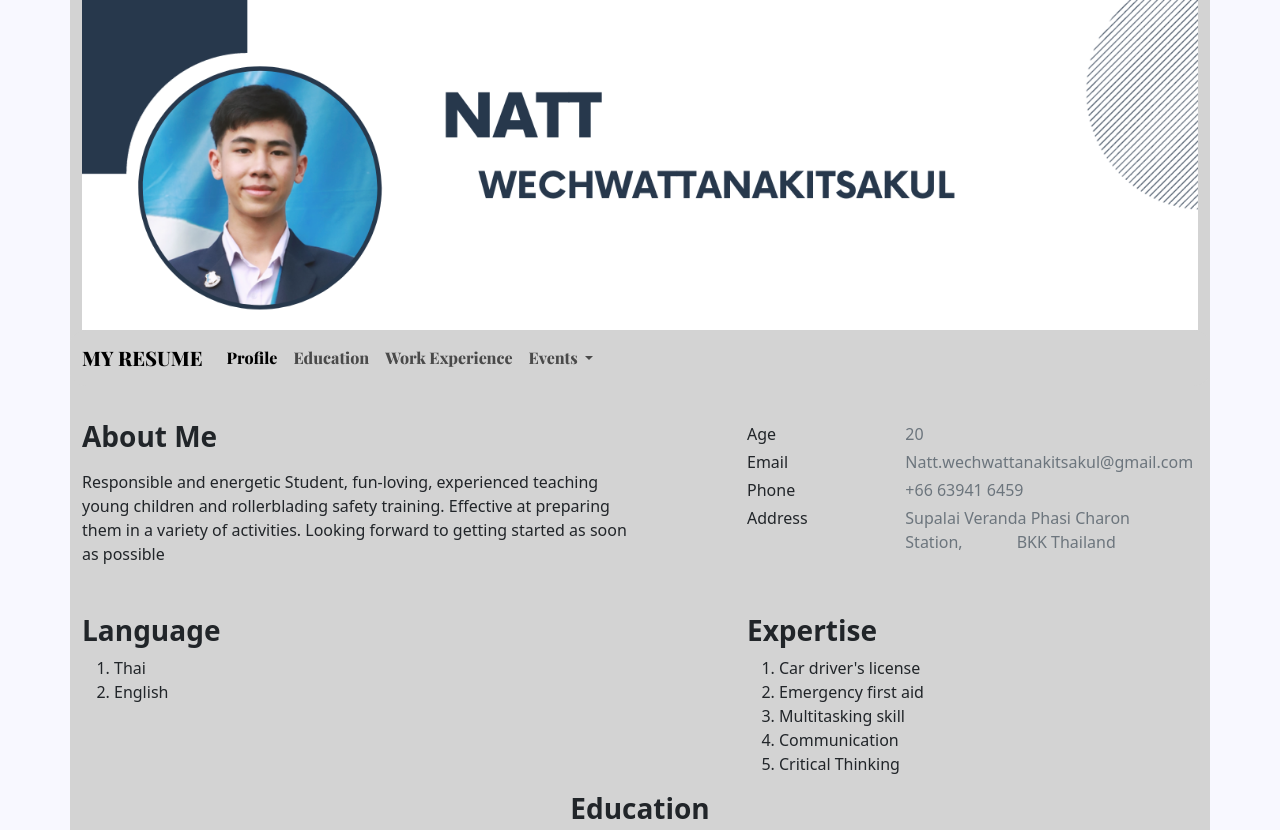
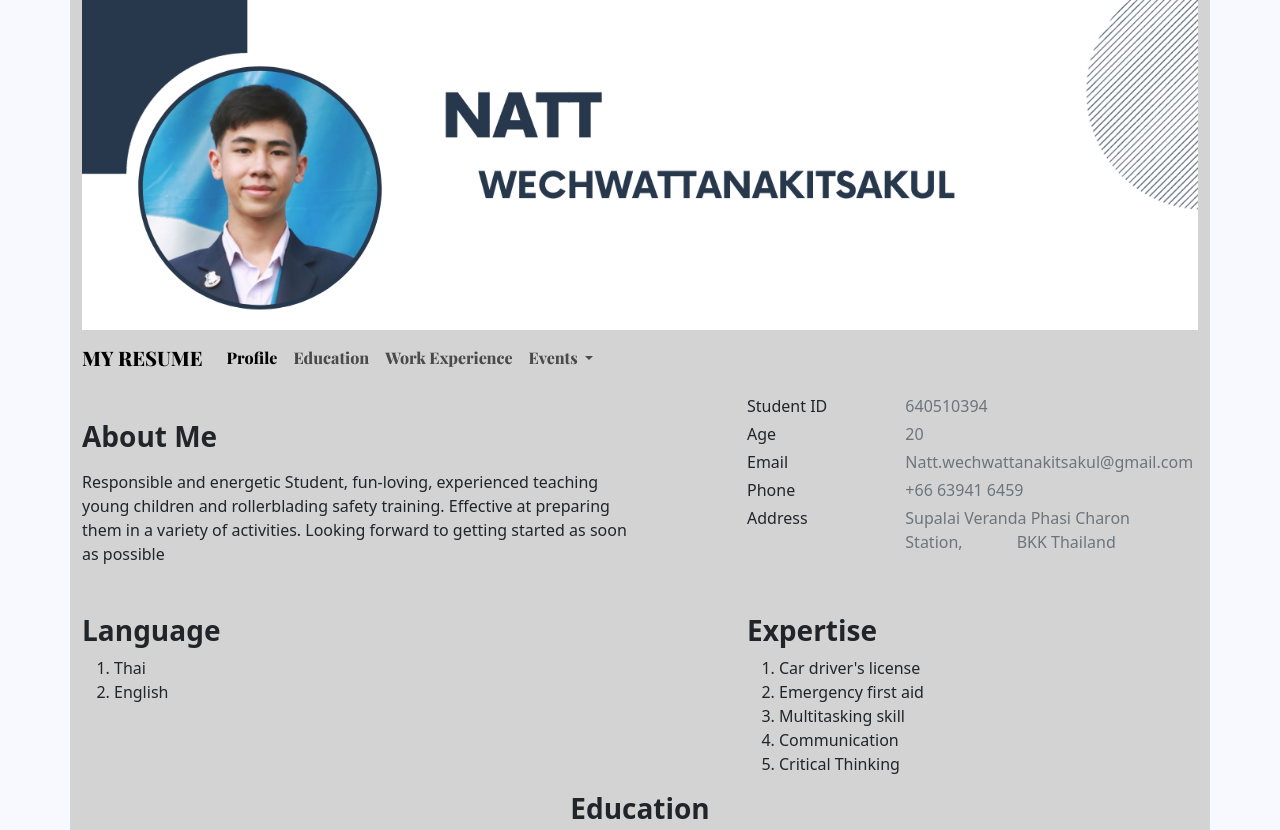
Before and after one commit to Mu10roshi/resume, a plain HTML site: page index.html in a window 1280 px wide. Shown: the top 830 px of the page. Drawn offline with nearby package versions, Linux system fonts and the light colour scheme.

Commit message:
Add files via upload

```diff
--- a/index.html
+++ b/index.html
@@ -20,7 +20,7 @@
     <div class="container mybg2">
       <div class="row"><img src="images/natt.png" class="img-fluid"></div>
       <div class="row">
-        <nav class="navbar navbar-expand-lg mybg2 rounded-4">
+        <nav class="navbar navbar-expand-lg mybg3 rounded-4">
           <div class="container-fluid"> <a class="navbar-brand myfont-eng">MY
               RESUME</a> <button class="navbar-toggler" type="button" data-bs-toggle="collapse"
 
@@ -63,13 +63,11 @@
         <div class="col-md-5 offset-md-1">
           <div class="row mt-2">
             <div class="col-sm-4">
-              <div class="pb-1"><br>
-              </div>
+              <div class="pb-1">Student ID</div>
               <div class="pb-1">Age</div>
             </div>
             <div class="col-sm-8">
-              <div class="pb-1 text-secondary"><br>
-              </div>
+              <div class="pb-1 text-secondary">640510394</div>
               <div class="pb-1 text-secondary">20</div>
             </div>
             <div class="col-sm-4">
```
